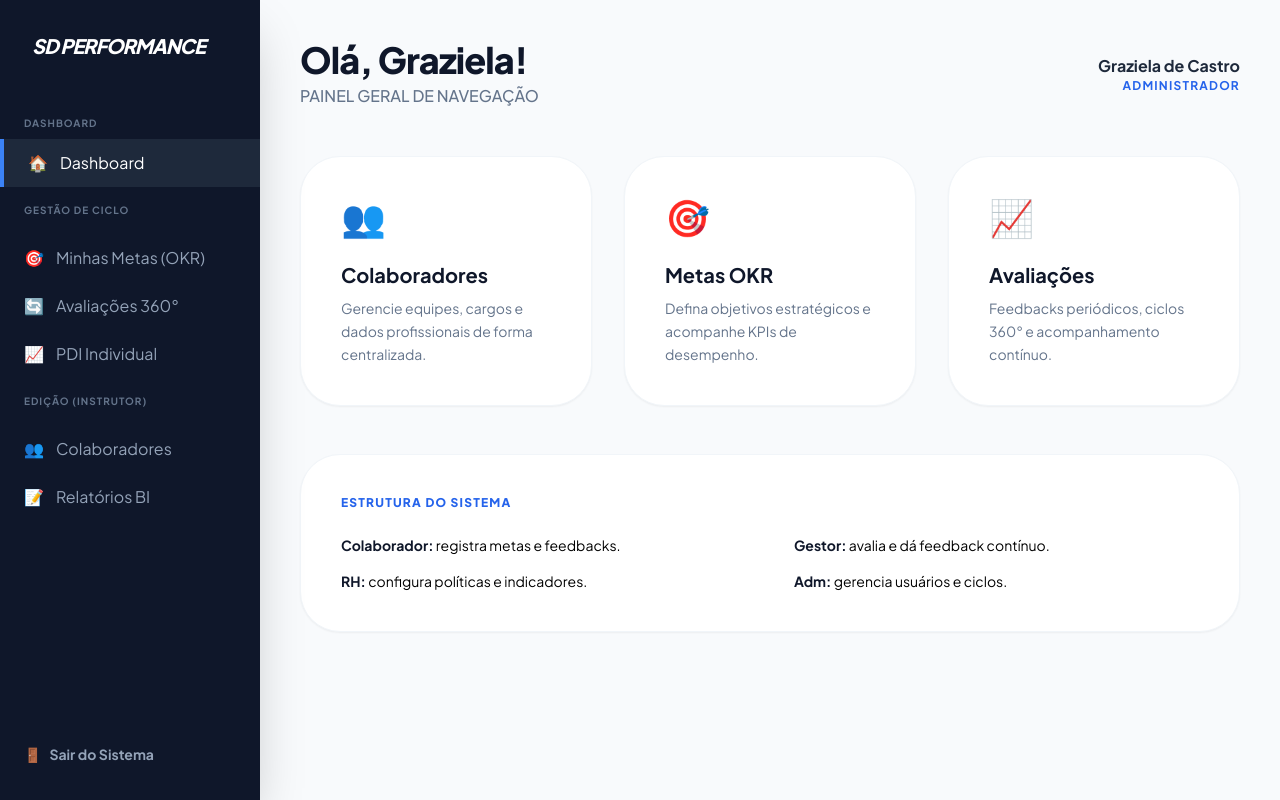
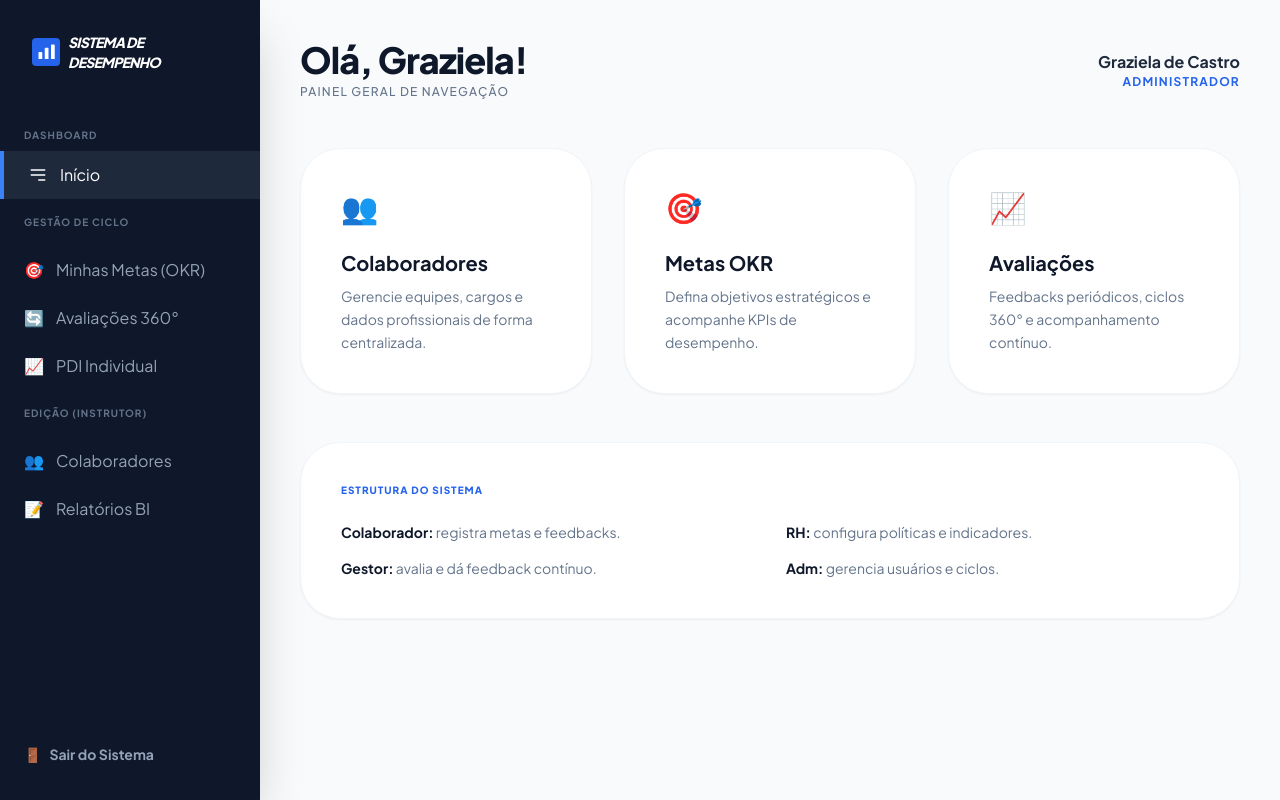
Before and after one commit to grazielacastro01-design/sistema-desempenho, a website: page dashboard.html in a window 1280 px wide. Drawn offline with nearby package versions, Linux system fonts and the light colour scheme.

Commit message:
atualizando

```diff
--- a/dashboard.html
+++ b/dashboard.html
@@ -3,14 +3,14 @@
 <head>
     <meta charset="UTF-8">
     <meta name="viewport" content="width=device-width, initial-scale=1.0">
-    <title>Dashboard | SD Performance</title>
+    <title>Início | Sistema de Desempenho</title>
     <script src="https://cdn.tailwindcss.com"></script>
     <link href="https://fonts.googleapis.com/css2?family=Plus+Jakarta+Sans:wght@400;500;600;700;800&display=swap" rel="stylesheet">
     <style>
         body { font-family: 'Plus Jakarta Sans', sans-serif; }
         .sidebar { width: 260px; height: 100vh; position: fixed; left: 0; top: 0; background-color: #0f172a; color: white; }
-        .main-content { margin-left: 260px; padding: 40px; background-color: #f8fafc; min-h-screen: 100vh; }
-        .nav-item { display: flex; items-center: center; gap: 12px; padding: 12px 24px; color: #94a3b8; transition: all 0.3s; cursor: pointer; }
+        .main-content { margin-left: 260px; padding: 40px; background-color: #f8fafc; min-height: 100vh; }
+        .nav-item { display: flex; align-items: center; gap: 12px; padding: 12px 24px; color: #94a3b8; transition: all 0.3s; cursor: pointer; }
         .nav-item:hover { background-color: #1e293b; color: white; }
         .nav-item.active { color: white; border-left: 4px solid #3b82f6; background-color: #1e293b; }
     </style>
@@ -18,22 +18,26 @@
 <body class="bg-slate-50">
 
     <aside class="sidebar shadow-2xl">
-        <div class="p-8">
-            <h1 class="text-xl font-extrabold italic tracking-tighter uppercase">SD PERFORMANCE</h1>
+        <div class="p-8 flex items-center gap-2">
+            <div class="bg-blue-600 p-1 rounded text-white">
+                <svg class="w-5 h-5" fill="currentColor" viewBox="0 0 24 24"><path d="M3 13.125C3 12.5037 3.50371 12 4.125 12H6.375C6.99629 12 7.5 12.5037 7.5 13.125V20.25H3V13.125ZM10.5 7.875C10.5 7.25371 11.0037 6.75 11.625 6.75H13.875C14.4963 6.75 15 7.25371 15 7.875V20.25H10.5V7.875ZM18 4.125C18 3.50371 18.5037 3 19.125 3H21.375C21.9963 3 22.5 3.50371 22.5 4.125V20.25H18V4.125Z"/></svg>
+            </div>
+            <h1 class="text-sm font-extrabold italic tracking-tighter uppercase">Sistema de Desempenho</h1>
         </div>
 
         <nav class="mt-4">
-            <div class="px-6 py-2 text-[10px] font-bold text-slate-500 uppercase tracking-widest">Dashboard</div>
+            <div class="px-6 py-2 text-[10px] font-bold text-slate-500 uppercase tracking-widest">DASHBOARD</div>
             <div class="nav-item active">
-                <span>🏠</span> Dashboard
+                <svg class="w-5 h-5" fill="none" stroke="currentColor" viewBox="0 0 24 24"><path stroke-linecap="round" stroke-linejoin="round" stroke-width="2" d="M4 6h16M4 12h16m-7 6h7"></path></svg>
+                Início
             </div>
 
-            <div class="px-6 py-4 text-[10px] font-bold text-slate-500 uppercase tracking-widest">Gestão de Ciclo</div>
+            <div class="px-6 py-4 text-[10px] font-bold text-slate-500 uppercase tracking-widest">GESTÃO DE CICLO</div>
             <div class="nav-item"><span>🎯</span> Minhas Metas (OKR)</div>
             <div class="nav-item"><span>🔄</span> Avaliações 360°</div>
             <div class="nav-item"><span>📈</span> PDI Individual</div>
 
-            <div class="px-6 py-4 text-[10px] font-bold text-slate-500 uppercase tracking-widest">Edição (Instrutor)</div>
+            <div class="px-6 py-4 text-[10px] font-bold text-slate-500 uppercase tracking-widest">EDIÇÃO (INSTRUTOR)</div>
             <div onclick="window.location.href='avaliar.html'" class="nav-item"><span>👥</span> Colaboradores</div>
             <div onclick="window.location.href='avaliacoes.html'" class="nav-item"><span>📝</span> Relatórios BI</div>
         </nav>
@@ -49,7 +53,7 @@
         <header class="flex justify-between items-center mb-12">
             <div>
                 <h2 class="text-4xl font-extrabold text-slate-900 tracking-tight">Olá, Graziela!</h2>
-                <p class="text-slate-500 font-medium mt-1">PAINEL GERAL DE NAVEGAÇÃO</p>
+                <p class="text-slate-500 font-medium mt-1 uppercase text-xs tracking-widest">Painel Geral de Navegação</p>
             </div>
             <div class="text-right">
                 <p class="font-bold text-slate-800">Graziela de Castro</p>
@@ -58,34 +62,36 @@
         </header>
 
         <div class="grid grid-cols-1 md:grid-cols-3 gap-8 mb-12">
-
             <div onclick="window.location.href='avaliar.html'" class="bg-white p-10 rounded-[2.5rem] shadow-sm border border-slate-100 cursor-pointer hover:shadow-xl transition-all">
-                <div class="text-4xl mb-6">👥</div>
+                <div class="text-3xl mb-6">👥</div>
                 <h3 class="text-xl font-bold text-slate-900 mb-2">Colaboradores</h3>
                 <p class="text-slate-500 text-sm leading-relaxed">Gerencie equipes, cargos e dados profissionais de forma centralizada.</p>
             </div>
 
-            <div class="bg-white p-10 rounded-[2.5rem] shadow-sm border border-slate-100 cursor-pointer hover:shadow-xl transition-all">
-                <div class="text-4xl mb-6">🎯</div>
+            <div onclick="window.location.href='#'" class="bg-white p-10 rounded-[2.5rem] shadow-sm border border-slate-100 cursor-pointer hover:shadow-xl transition-all">
+                <div class="text-3xl mb-6">🎯</div>
                 <h3 class="text-xl font-bold text-slate-900 mb-2">Metas OKR</h3>
                 <p class="text-slate-500 text-sm leading-relaxed">Defina objetivos estratégicos e acompanhe KPIs de desempenho.</p>
             </div>
 
             <div onclick="window.location.href='avaliacoes.html'" class="bg-white p-10 rounded-[2.5rem] shadow-sm border border-slate-100 cursor-pointer hover:shadow-xl transition-all">
-                <div class="text-4xl mb-6">📈</div>
+                <div class="text-3xl mb-6">📈</div>
                 <h3 class="text-xl font-bold text-slate-900 mb-2">Avaliações</h3>
                 <p class="text-slate-500 text-sm leading-relaxed">Feedbacks periódicos, ciclos 360° e acompanhamento contínuo.</p>
             </div>
-
         </div>
 
         <div class="bg-white p-10 rounded-[2.5rem] border border-slate-100 shadow-sm">
-            <h4 class="text-blue-600 font-black uppercase text-xs tracking-widest mb-6">Estrutura do Sistema</h4>
-            <div class="grid grid-cols-1 md:grid-cols-2 gap-x-12 gap-y-4 text-sm">
-                <p><b class="text-slate-900">Colaborador:</b> registra metas e feedbacks.</p>
-                <p><b class="text-slate-900">Gestor:</b> avalia e dá feedback contínuo.</p>
-                <p><b class="text-slate-900">RH:</b> configura políticas e indicadores.</p>
-                <p><b class="text-slate-900">Adm:</b> gerencia usuários e ciclos.</p>
+            <h4 class="text-blue-600 font-black uppercase text-[10px] tracking-widest mb-6">ESTRUTURA DO SISTEMA</h4>
+            <div class="grid grid-cols-1 md:grid-cols-2 gap-8 text-sm">
+                <div>
+                    <p class="mb-4"><b class="text-slate-900">Colaborador:</b> <span class="text-slate-500">registra metas e feedbacks.</span></p>
+                    <p><b class="text-slate-900">Gestor:</b> <span class="text-slate-500">avalia e dá feedback contínuo.</span></p>
+                </div>
+                <div>
+                    <p class="mb-4"><b class="text-slate-900">RH:</b> <span class="text-slate-500">configura políticas e indicadores.</span></p>
+                    <p><b class="text-slate-900">Adm:</b> <span class="text-slate-500">gerencia usuários e ciclos.</span></p>
+                </div>
             </div>
         </div>
     </main>
```
